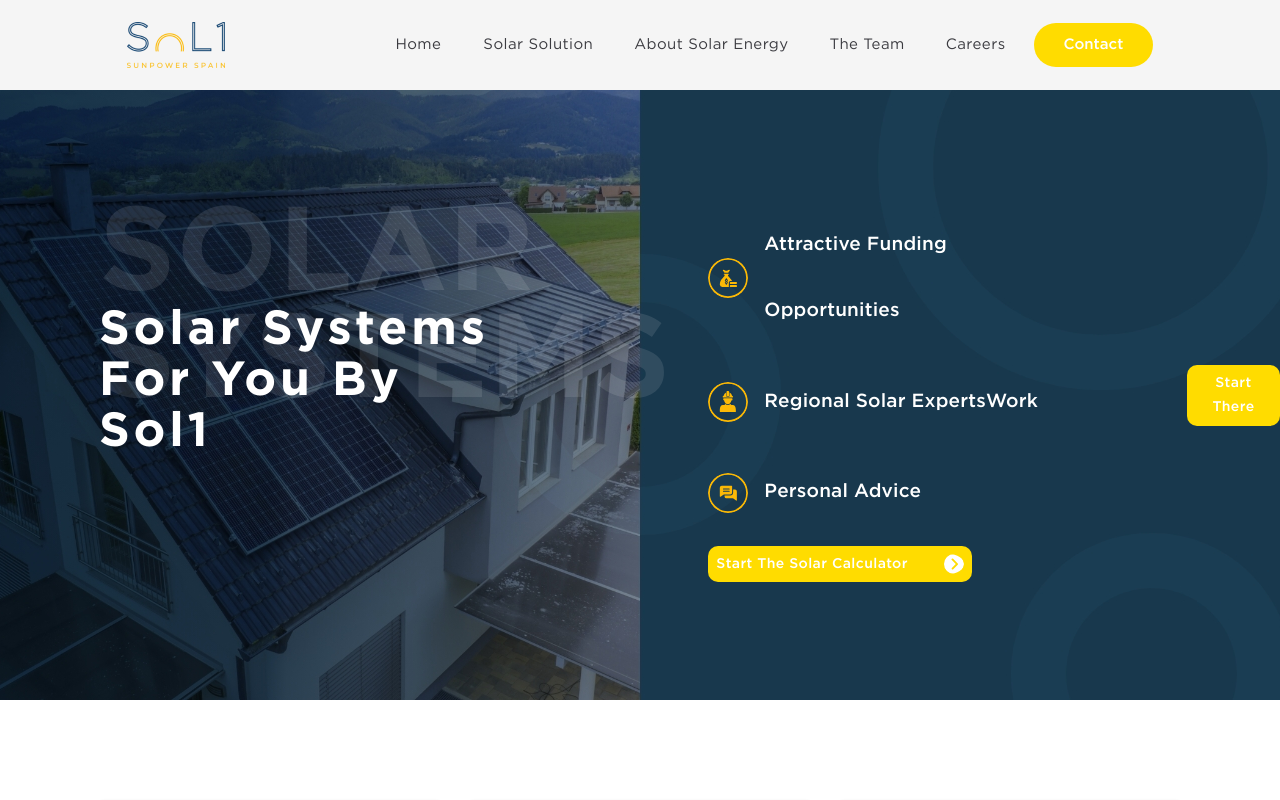
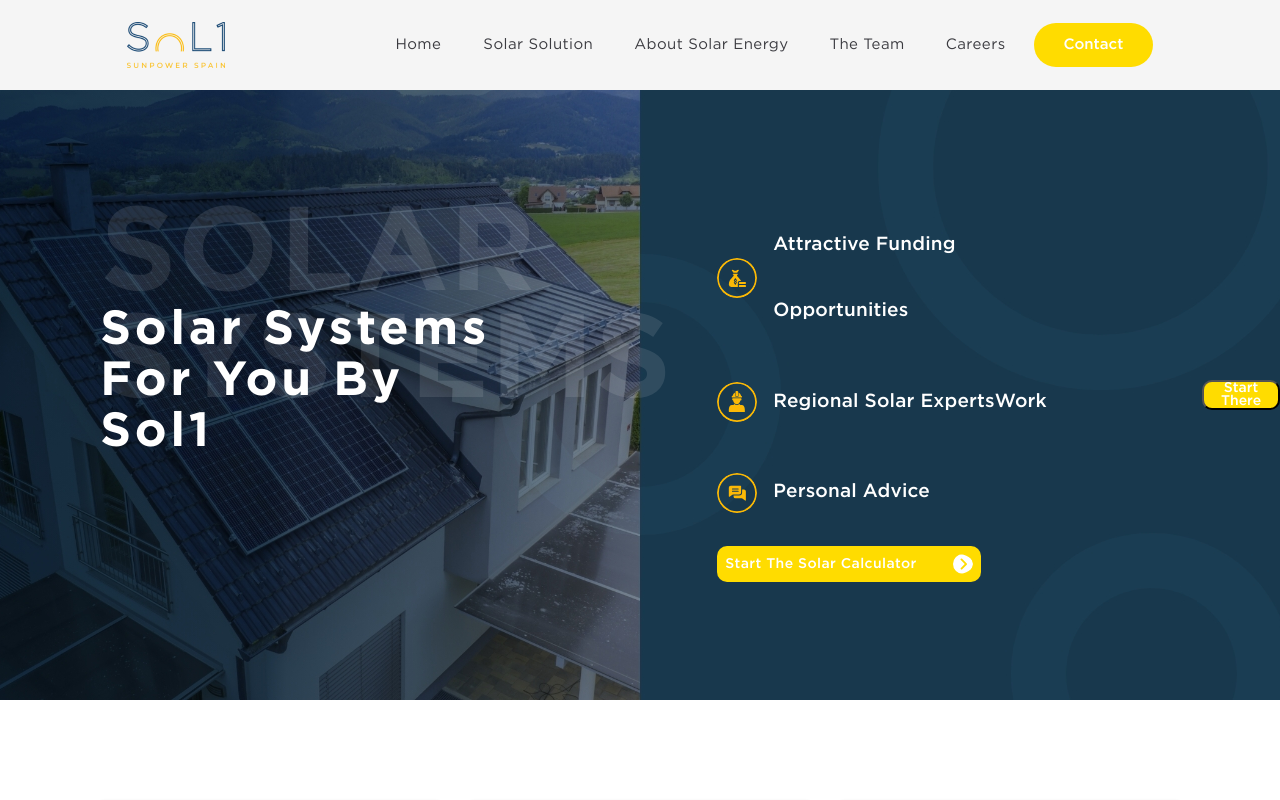
Before and after one commit to Nayeemr45/solar, a React (Create React App) app: page / in a window 1280 px wide. Shown: the top 800 px of the page. Built offline with nearby package versions, Linux system fonts and the light colour scheme.

Commit message:
Update Section1.js

```diff
--- a/src/components/Sections/Section1.js
+++ b/src/components/Sections/Section1.js
@@ -90,8 +90,8 @@ const Section1 = () => {
               </Grid>
               <Grid item sm={1} className="section-1-grid-5"></Grid>
           </Grid>
-          <Button className="new-button">Start There
-                    </Button>
+          <button className="new-button">Start There
+                    </button>
         </Box>
       </div>
     )
```
